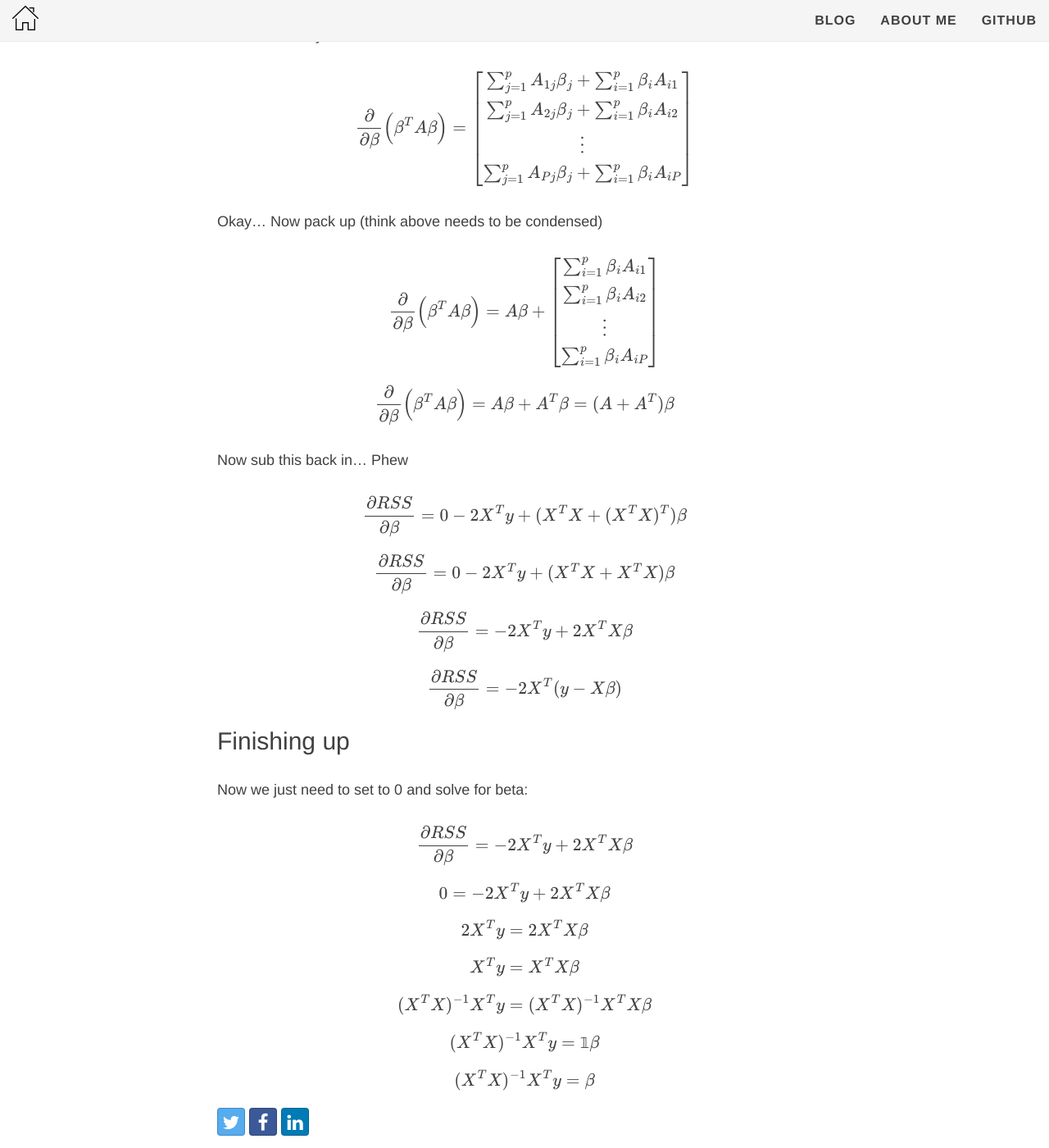
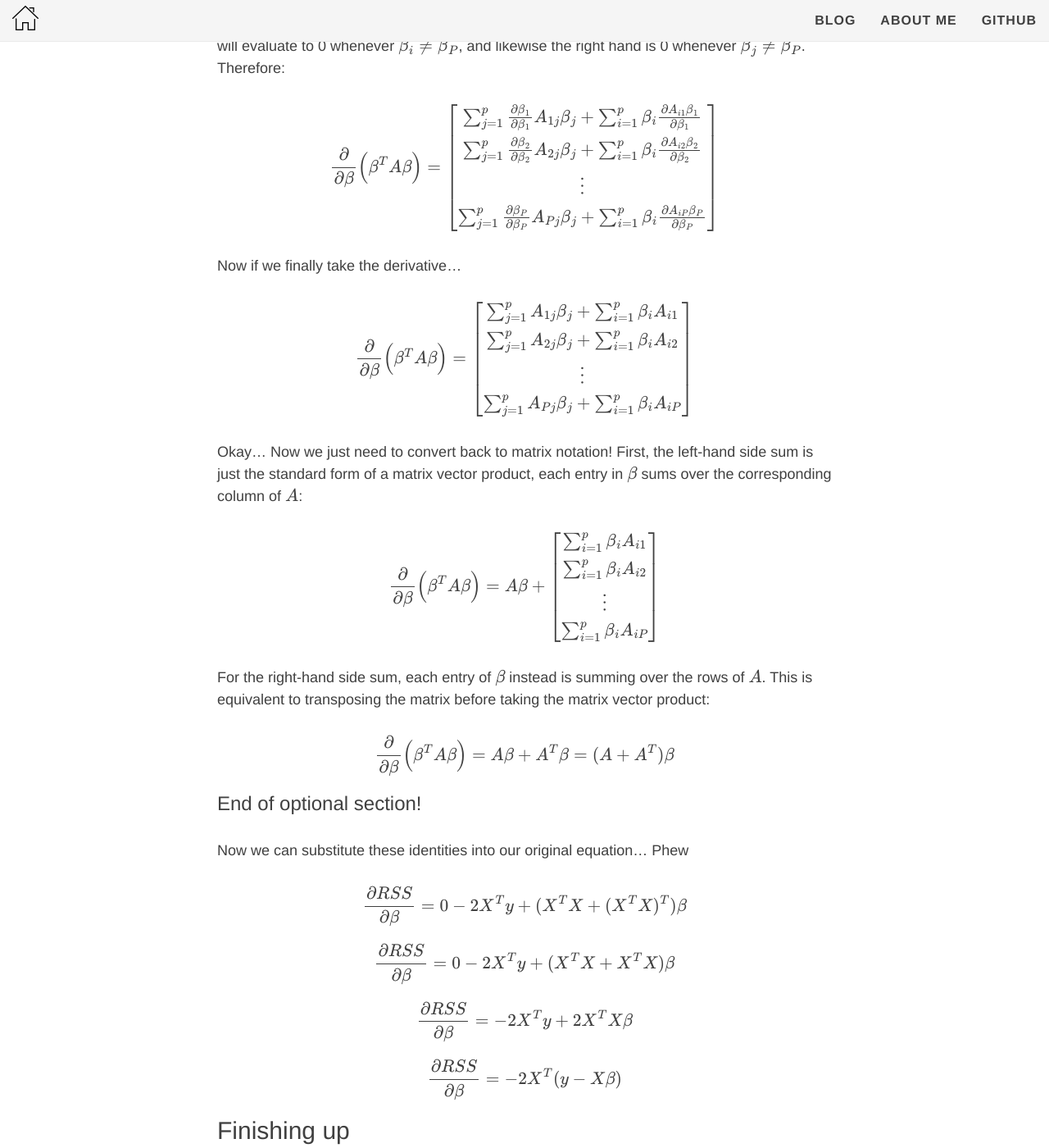
Before and after one commit to jcornford/jcornford.github.io, a Jekyll site: the page built from _posts/2017-01-7-least squares for dummies.md, in a window 1280 px wide and 1400 px high, scrolled down 5423 px. Shown: the whole window at 82% size. Built offline with Jekyll 4.4.1, drawn with Linux system fonts in a browser that asks for light colours; nearby versions of some CDN libraries; formulas are drawn with MathJax 3; comment, search, counter and statistics services are not loaded; some of the changed text lies outside the part shown.

Commit message:
edit blog post 2

````diff
--- a/_posts/2017-01-7-least squares for dummies.md
+++ b/_posts/2017-01-7-least squares for dummies.md
@@ -50,7 +50,8 @@
 \end{bmatrix}
 $$
 
-So you can think about matrix notation as just getting rid of pesky ```for i in range(): ``` loops (better known as $ \sum$ signs).
+So you can kind of think about matrix notation as just getting rid of pesky ```for i in range(): ``` loops (better known as $ \sum$ signs).
+This is not completely equivalent...
 
 **Second**, what is the **residual sum of squares**? This is just the squared difference between all of our estimates of $\mathbf{y_i}$,
  and the actual values of $\mathbf{y_i}$. See the graph below for a visual explanation (<span style="color:red">not done just yet</span>)!
@@ -120,13 +121,21 @@
 $$ \frac{\partial RSS}{\partial \beta} = -2\frac{\partial}{\partial \beta} \Big(c^T\beta \Big) + \frac{\partial}{\partial \beta} \Big(\beta^TA\beta \Big) $$
 
 Here, we are actually in a position to cheat, and [look up](https://en.wikipedia.org/wiki/Matrix_calculus#Scalar-by-vector_identities) the
-answers (check out the 1st and 3rd rows below the solid line, replacing $x$ for $\beta$ and $a$ for $c$). However, we don't need to cheat! Let's
+answers (check out the 1st and 3rd rows below the solid line, replacing $x$ for $\beta$ and $a$ for $c$). We could directly use the identities and **skip the next part**:
+
+$$ \frac{\partial}{\partial \beta} \Big(c^T\beta \Big)  = c $$
+
+$$ \frac{\partial}{\partial \beta} \Big(\beta^TA\beta \Big) = (A+A^T)\beta $$
+
+
+### Optional section to derive matrix calculus identities:
+
+However, we don't need to cheat! Let's
 start with $\frac{\partial}{\partial \beta} \Big(c^T\beta \Big)$, which it just the dot product between $c$ and $\beta$.
 
 $$\frac{\partial}{\partial \beta} \Big(c^T\beta \Big) =  \frac{\partial}{\partial \beta} \Big(\sum_i^N c_i\beta_i \Big)$$
 
 We want to know how this dot product changes as $\beta$ is altered. We can write this as a vector of partial derivatives:
-<span style="color:red"> ** Needs to be clearer </span>
 
 $$
 \frac{\partial}{\partial \beta} \Big(\sum_i^P c_i\beta_i \Big) =
@@ -239,7 +248,8 @@
 $$
 
 
-Okay... Now pack up (think above needs to be condensed)
+Okay... Now we just need to convert back to matrix notation! First, the left-hand side sum is just the standard form of
+a matrix vector product, each entry in $\beta$ sums over the corresponding column of $A$:
 
 $$
 \frac{\partial}{\partial \beta} \Big(\beta^TA\beta \Big) =
@@ -253,13 +263,18 @@
 \end{bmatrix}
 $$
 
+For the right-hand side sum, each entry of $\beta$ instead is summing over the rows of $A$. This is equivalent to transposing the matrix
+before taking the
+matrix vector product:
 
 $$
 \frac{\partial}{\partial \beta} \Big(\beta^TA\beta \Big) =
 A\beta  +A^T\beta = (A+A^T)\beta
 $$
 
-Now sub this back in... Phew
+### End of optional section!
+
+Now we can substitute these identities into our original equation... Phew
 
 $$\frac{\partial RSS}{\partial \beta} = 0 - 2X^Ty + (X^TX + (X^TX)^T)\beta $$
 
````
Also changed, not shown: other parts of _posts/2017-01-7-least squares for dummies.md (+1 -1 lines).
